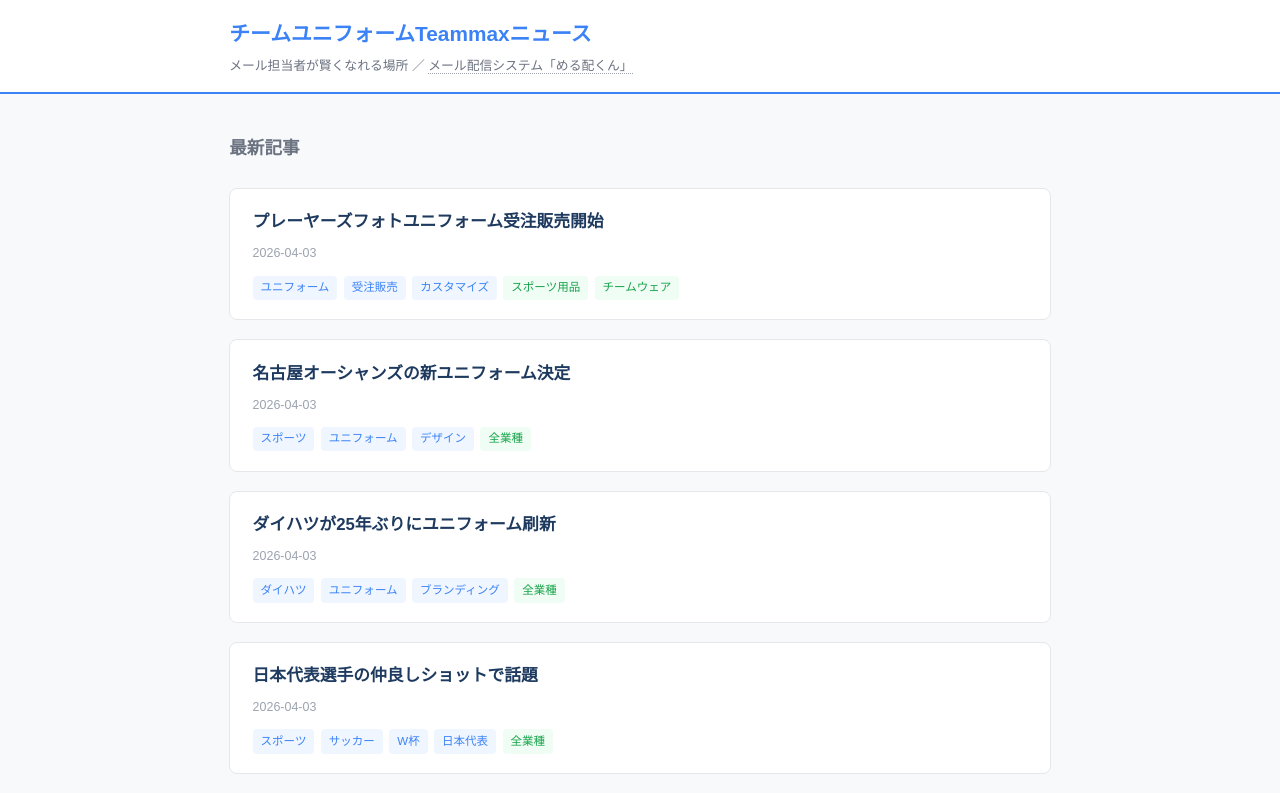
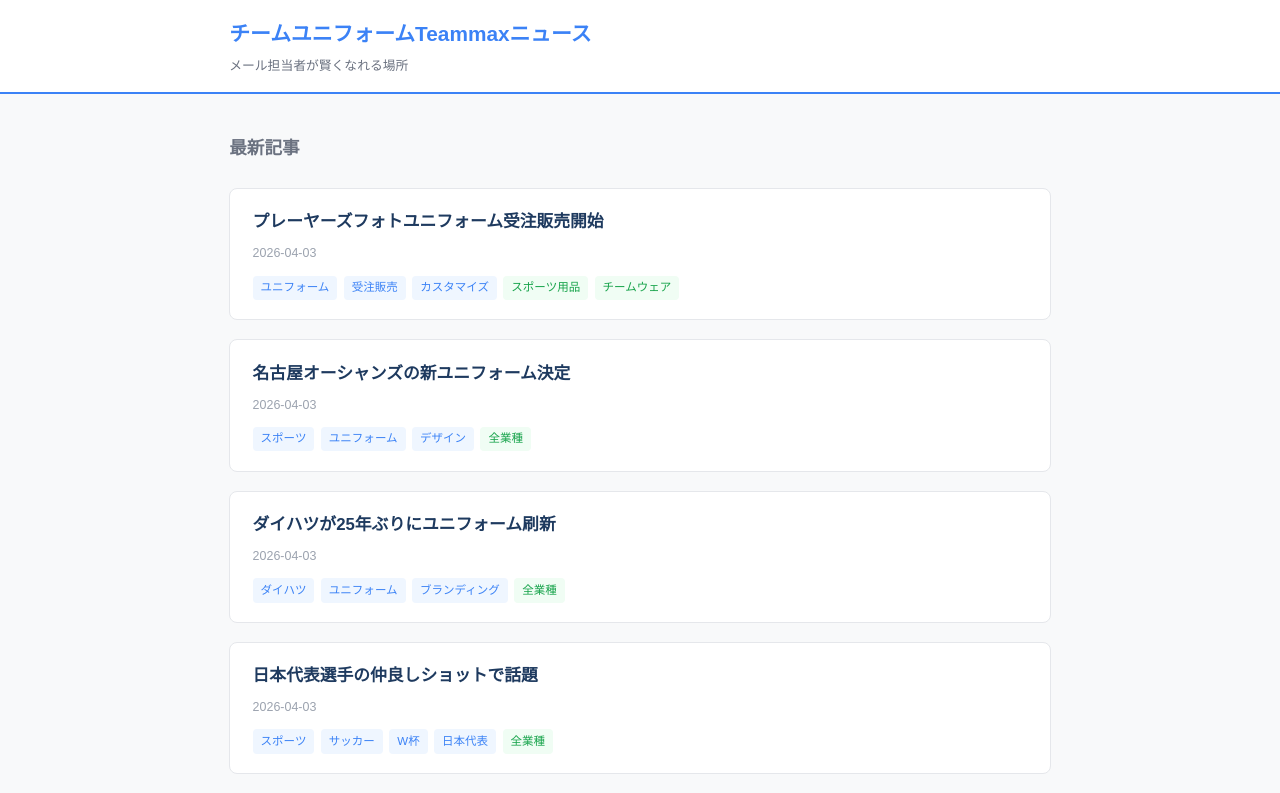
Before and after one commit to inabat-tech/teammax_media, a Next.js app: page / in a window 1280 px wide. Shown: the top 793 px of the page. Built offline with nearby package versions, Linux system fonts and the light colour scheme.

Commit message:
Update layout.tsx

```diff
--- a/app/layout.tsx
+++ b/app/layout.tsx
@@ -15,10 +15,7 @@ export default function RootLayout({ children }: { children: React.ReactNode })
           <div className="container">
             <a href="/" className="site-title">チームユニフォームTeammaxニュース</a>
             <p className="site-desc">
-              メール担当者が賢くなれる場所 ／{' '}
-              <a href="https://www.meruhaikun.com/" target="_blank" rel="noopener noreferrer" className="service-link">
-                メール配信システム「める配くん」
-              </a>
+              メール担当者が賢くなれる場所
             </p>
           </div>
         </header>
```
